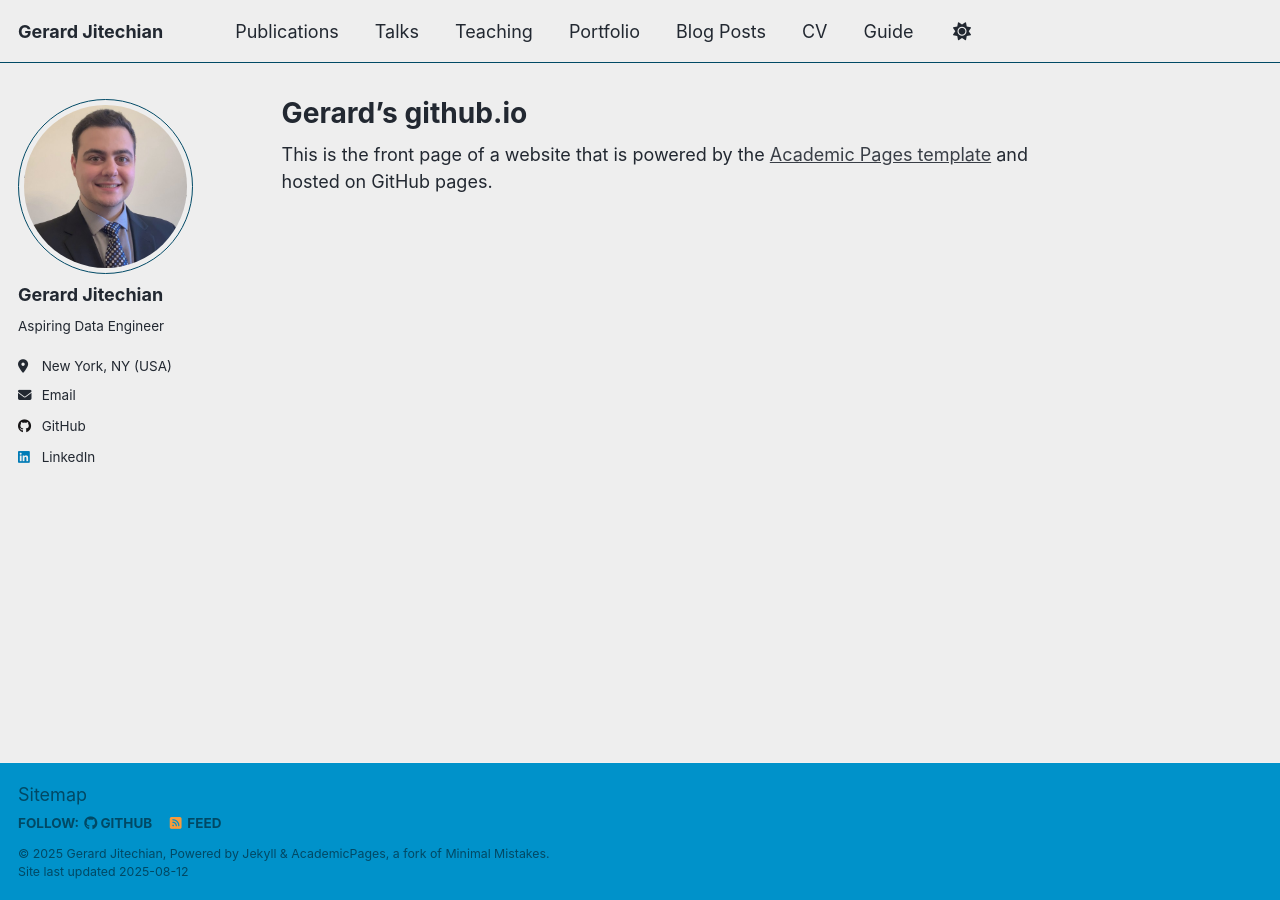
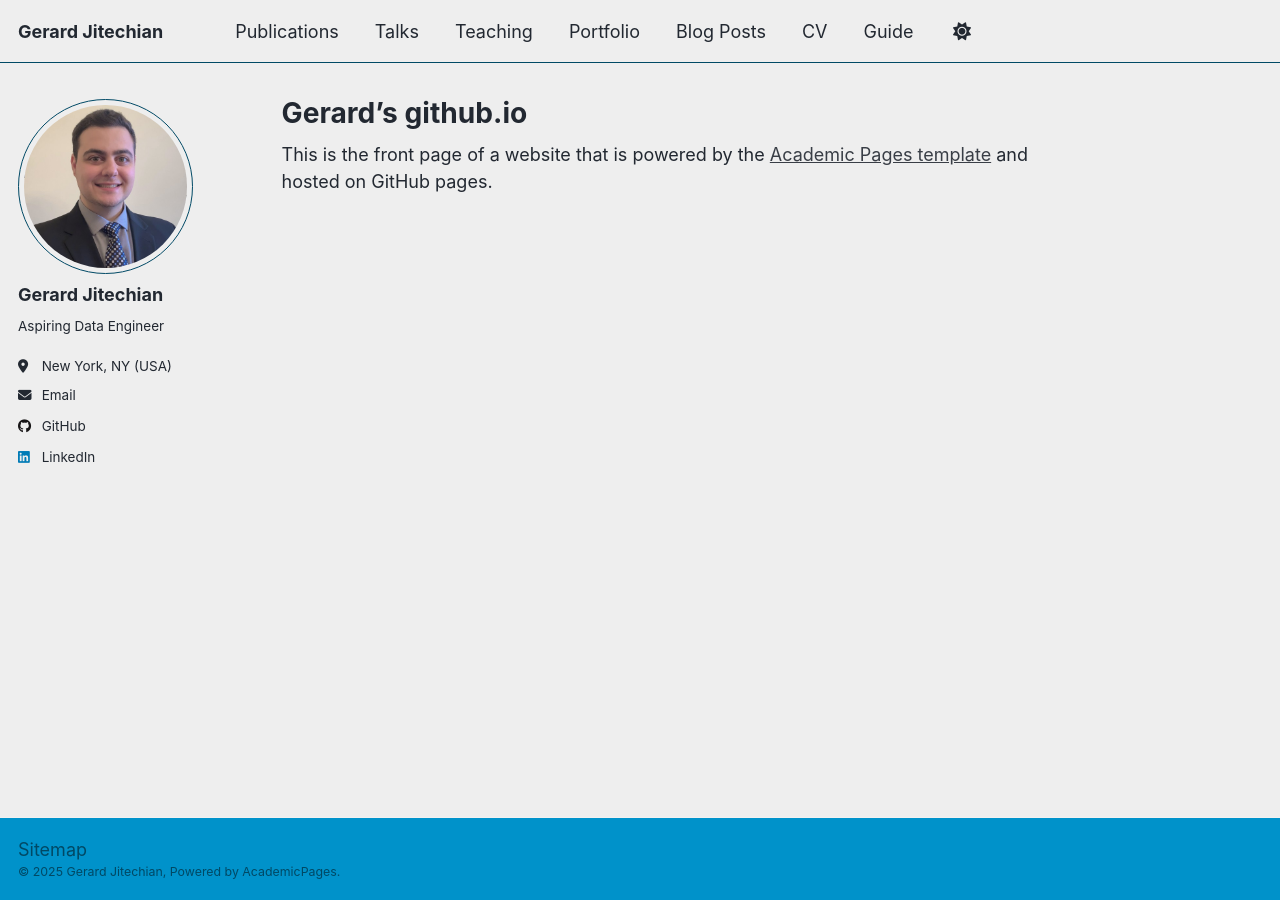
Before and after one commit to gerardjitechian/gerardjitechian.github.io, a Jekyll site: the page built from _pages/about.md, in a window 1280 px wide. Built offline with Jekyll 4.4.1, drawn with Linux system fonts in a browser that asks for light colours; a script that is not in the unit is left out.

Commit message:
Update footer.html

```diff
--- a/_includes/footer.html
+++ b/_includes/footer.html
@@ -1,25 +1,4 @@
-{% include base_path %}
-
-{% if site.author.github or site.author.bitbucket or site.atom_feed.hide != true %}
-<div class="page__footer-follow">
-  <ul class="social-icons">
-    {% if site.data.ui-text[site.locale].follow_label %}
-      <li><strong>{{ site.data.ui-text[site.locale].follow_label }}</strong></li>
-    {% endif %}
-    {% if site.author.github %}
-      <li><a href="http://github.com/{{ site.author.github }}"><i class="fab fa-github" aria-hidden="true"></i> GitHub</a></li>
-    {% endif %}
-    {% if site.author.bitbucket %}
-      <li><a href="http://bitbucket.org/{{ site.author.bitbucket }}"><i class="fab fa-bitbucket" aria-hidden="true"></i> Bitbucket</a></li>
-    {% endif %}
-    {% if site.atom_feed.hide != true %}
-    <li><a href="{% if site.atom_feed.path %}{{ site.atom_feed.path }}{% else %}{{ base_path }}/feed.xml{% endif %}"><i class="fa fa-fw fa-rss-square" aria-hidden="true"></i> {{ site.data.ui-text[site.locale].feed_label | default: "Feed" }}</a></li>
-    {% endif %}
-  </ul>
+<div class="page__footer-copyright">
+  &copy; {{ site.time | date: '%Y' }} Gerard Jitechian, Powered by
+  <a href="https://github.com/academicpages/academicpages.github.io">AcademicPages</a>.
 </div>
-{% endif %}
-
-<div class="page__footer-copyright">
-  &copy; {{ site.time | date: '%Y' }} {{ site.name | default: site.title }}, {{ site.data.ui-text[site.locale].powered_by | default: "Powered by" }} <a href="http://jekyllrb.com" rel="nofollow">Jekyll</a> &amp; <a href="https://github.com/academicpages/academicpages.github.io">AcademicPages</a>, a fork of <a href="https://mademistakes.com/work/minimal-mistakes-jekyll-theme/" rel="nofollow">Minimal Mistakes</a>.<br />
-  Site last updated {{ "now" | date: '%Y-%m-%d' }}
-</div>
```
